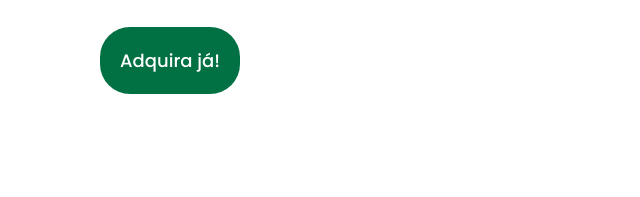
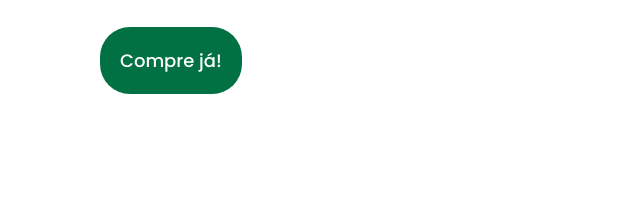
Before and after one commit to vfp-pereira/projeto-Starbucks, a plain HTML site: page index.html in a window 1280 px wide. Shown: the part 610-807 px from the top of the page, 0-640 px from the left. Drawn offline with Linux system fonts and the light colour scheme.

Commit message:
Alteração no button

```diff
--- a/index.html
+++ b/index.html
@@ -27,7 +27,7 @@
                 nível
                 de produtividade, desempenhando seu papel com qualidade e tomando um café que somente o Starbucks tem!
             </p>
-            <button>Adquira já!</button">
+            <button>Compre já!</button">
         </div>
         <div class="caixa-imagem">
             <img src="./img/img1.png" alt="copo verde" class="copoverde">
```
